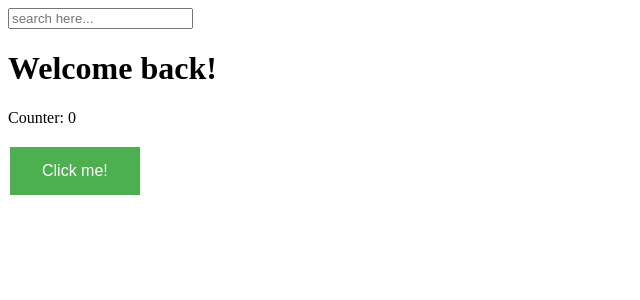
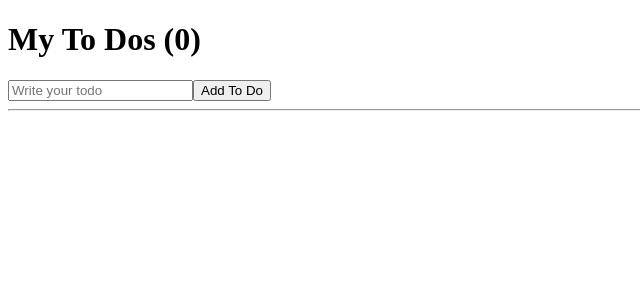
Before and after one commit to redbas3/react-for-beginners, a React (Create React App) app: page / in a window 1280 px wide. Shown: the top 300 px of the page, without its empty margins (0-640 px from the left). Built offline with nearby package versions, Linux system fonts and the light colour scheme.

Commit message:
#7.1 To Do List part Two end

```diff
--- a/src/App.js
+++ b/src/App.js
@@ -2,32 +2,36 @@ import { useEffect, useState } from "react";
 import Button from "./Button";
 
 function App() {
-  const [counter, setCounter] = useState(0);
-  const [keyword, setKeyword] = useState("");
-  const increment = () => setCounter((prev)=> prev + 1);
-  const onChange = (event) => setKeyword(event.target.value);
-  console.log("i run all the time");
-  const iRunOnlyOnce = () => {
-    console.log('I run only once');
+  const [toDo, setToDo] = useState("");
+  const [toDos, setToDos] = useState([]);
+  const onChange = (e) => {
+    setToDo(e.target.value);
   }
-  useEffect(() => {
-    iRunOnlyOnce();
-  }, []);
-  useEffect(() => {
-    if(keyword !== "" && keyword.length > 5) {
-      console.log("Search for: ", keyword);
+  const onSubmit = (e) => {
+    e.preventDefault();
+    console.log(toDo);
+    if (toDo === "") {
+      return;
     }
-  }, [keyword]);
-  useEffect(() => {
-    console.log("Counter changed to: ", counter);
-  }, [counter]);
-
+    setToDos(currentArray => [toDo, ...currentArray]);
+    setToDo("");
+  }
+  console.log(toDos);
   return (
     <div>
-      <input type="text" placeholder="search here..." value={keyword} onChange={onChange} />
-      <h1>Welcome back!</h1>
-      <p>Counter: {counter}</p>
-      <Button text={"Click me!"} onClick={increment} />
+      <h1>My To Dos ({toDos.length})</h1>
+      <form onSubmit={onSubmit}>
+        <input value={toDo} type="text" placeholder="Write your todo" onChange={onChange}/>
+        <button>Add To Do</button>
+      </form>
+      <hr/>
+      <ul>
+      {toDos.map((toDo, index) => (
+        <li key={index}>
+          {toDo}
+        </li>
+      ))}
+      </ul>
     </div>
   );
 }
```
